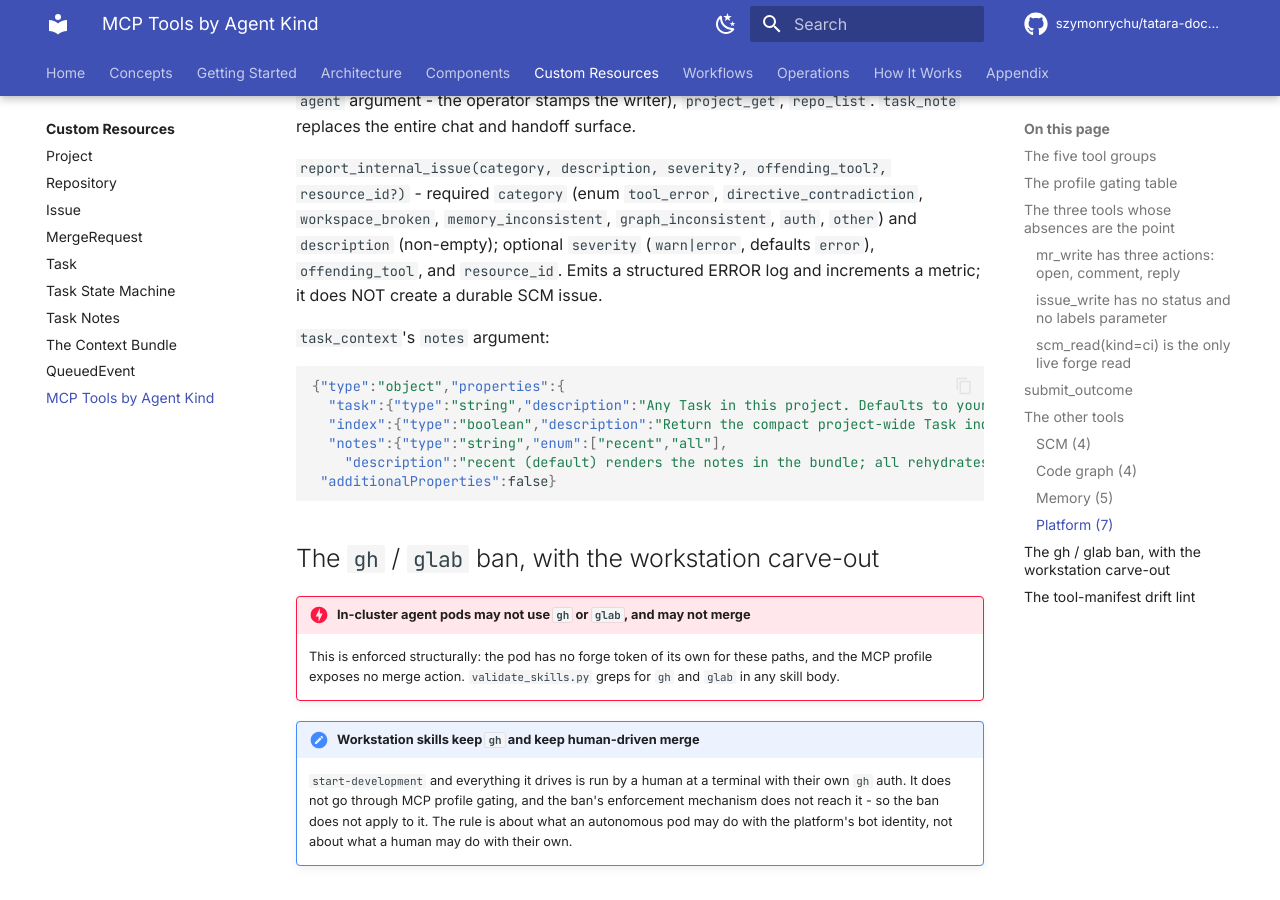
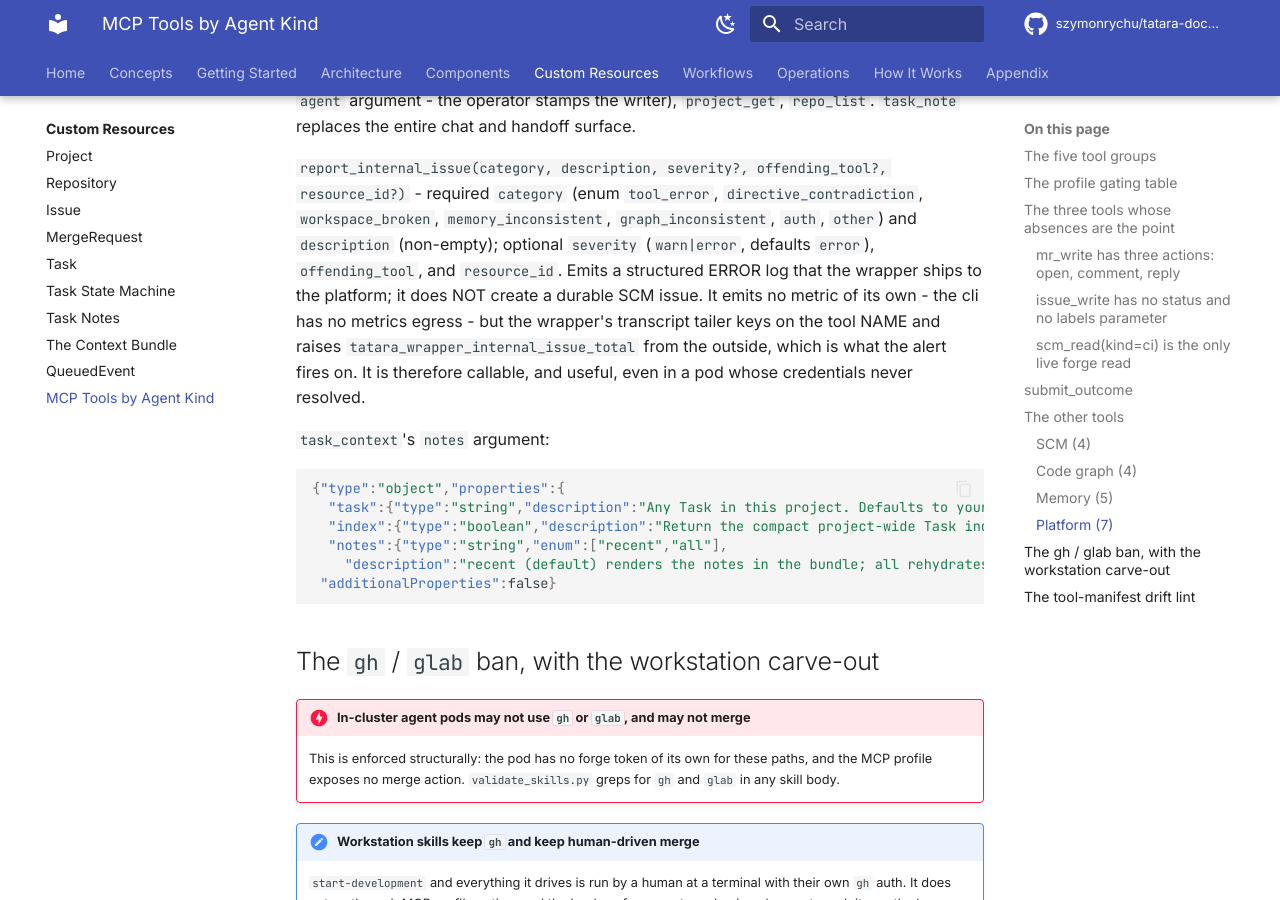
Before and after one commit to szymonrychu/tatara-documentation, an MkDocs documentation site: the page built from docs/reference/mcp-tools.md, in a window 1280 px wide and 900 px high, scrolled down 7548 px. Built offline with MkDocs 1.6.1 and Material for MkDocs 9.7.7, drawn with Linux system fonts in a browser that asks for light colours; comment, search, counter and statistics services are not loaded; the version menu is left out.

Commit message:
docs: report_internal_issue emits a log, not a metric
The cli has no metrics egress. tatara_wrapper_internal_issue_total is raised by
the wrapper's transcript tailer keying on the tool name, from outside the
process - which is why the tool still works in an unauthenticated pod.

refs szymonrychu/tatara-cli#102

```diff
--- a/docs/reference/mcp-tools.md
+++ b/docs/reference/mcp-tools.md
@@ -421,8 +421,12 @@ resource_id?)` - required `category` (enum `tool_error`,
 `directive_contradiction`, `workspace_broken`, `memory_inconsistent`,
 `graph_inconsistent`, `auth`, `other`) and `description` (non-empty);
 optional `severity` (`warn|error`, defaults `error`), `offending_tool`, and
-`resource_id`. Emits a structured ERROR log and increments a metric; it does
-NOT create a durable SCM issue.
+`resource_id`. Emits a structured ERROR log that the wrapper ships to the
+platform; it does NOT create a durable SCM issue. It emits no metric of its own
+- the cli has no metrics egress - but the wrapper's transcript tailer keys on
+the tool NAME and raises `tatara_wrapper_internal_issue_total` from the outside,
+which is what the alert fires on. It is therefore callable, and useful, even in
+a pod whose credentials never resolved.
 
 `task_context`'s `notes` argument:
 
```
